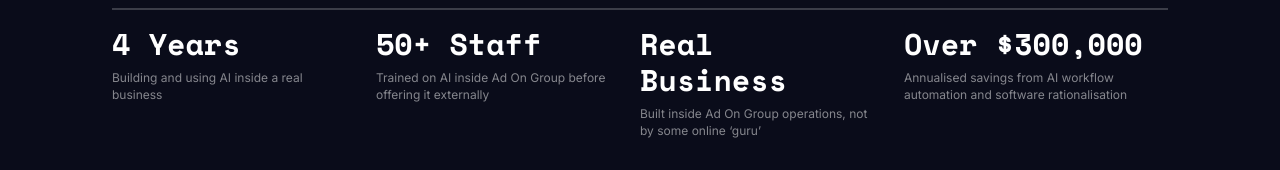
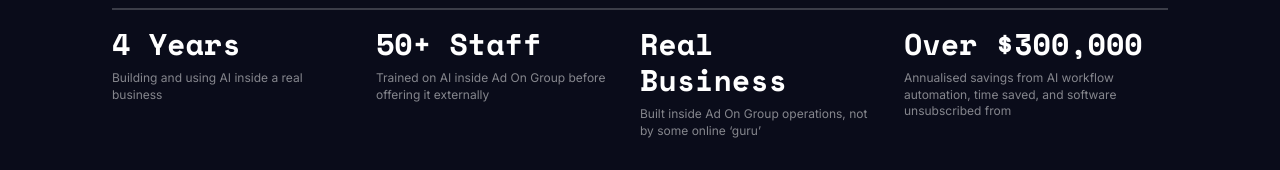
Before and after one commit to mclean-suarez/dylan-website, a React (Vite) app: page /proof in a window 1280 px wide. Shown: the part 463-633 px from the top of the page. Built offline with nearby package versions, Linux system fonts and the light colour scheme; no server answers.

Commit message:
Update Proof.tsx

```diff
--- a/src/pages/Proof.tsx
+++ b/src/pages/Proof.tsx
@@ -7,7 +7,7 @@ const metrics = [
   { stat: '4 Years', label: 'Building and using AI inside a real business' },
   { stat: '50+ Staff', label: 'Trained on AI inside Ad On Group before offering it externally' },
   { stat: 'Real Business', label: 'Built inside Ad On Group operations, not by some online \u2018guru\u2019' },
-  { stat: 'Over $300,000', label: 'Annualised savings from AI workflow automation and software rationalisation' },
+  { stat: 'Over $300,000', label: 'Annualised savings from AI workflow automation, time saved, and software unsubscribed from' },
 ]
 
 const principles = [
```
